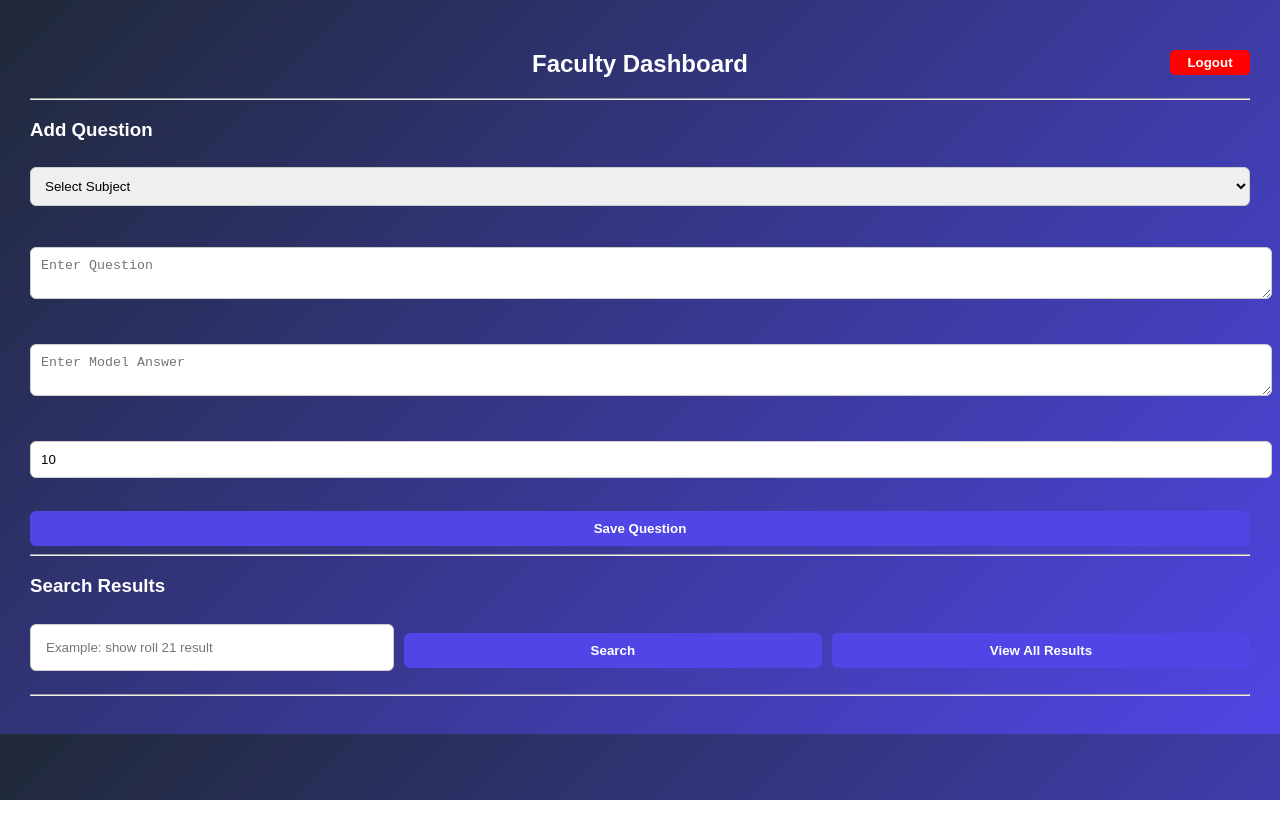
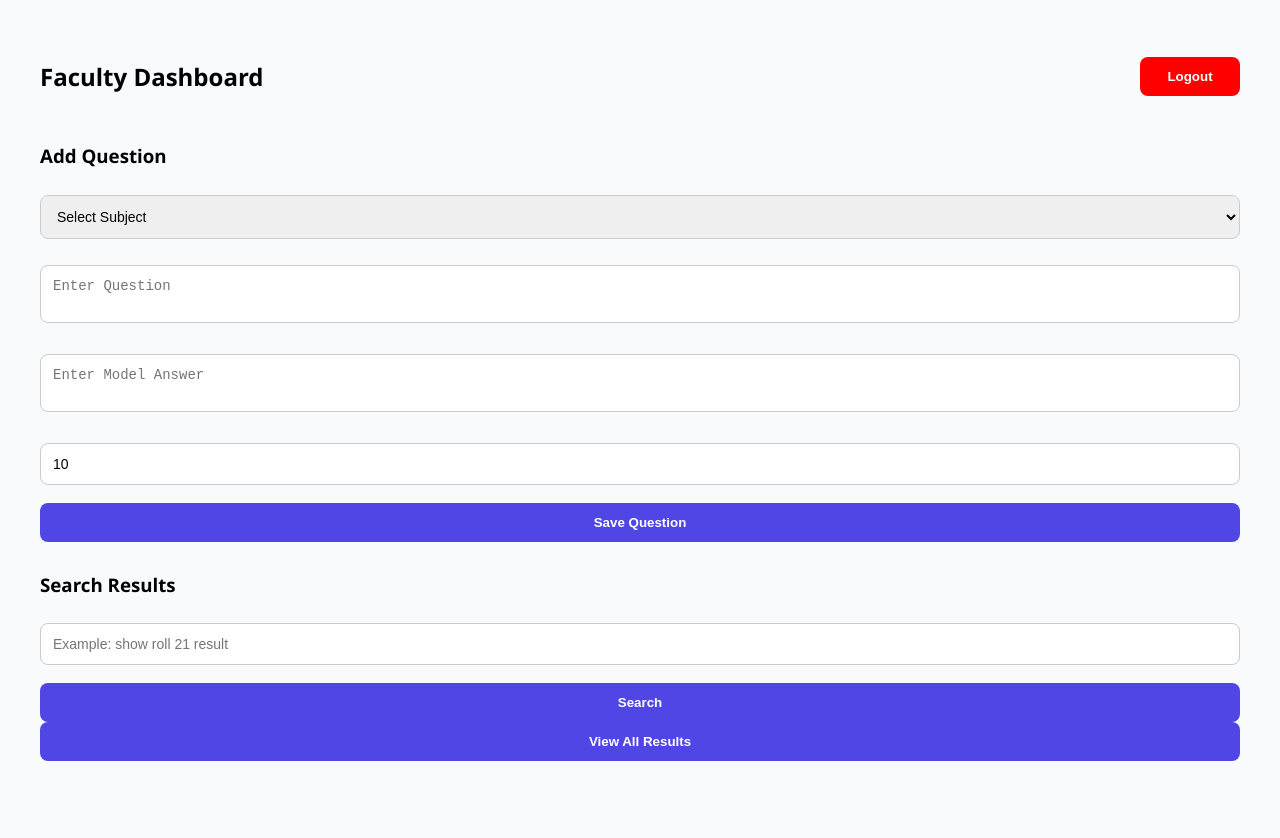
Before and after one commit to Nishika33/ai-answer-evaluator-frontend, a React (Create React App) app: page /faculty in a window 1280 px wide. Shown: the top 838 px of the page. Before the commit the page ends 800 px from the top, so only its background shows below. Built offline with nearby package versions, Linux system fonts and the light colour scheme.

Commit message:
Updated UI and deployment configs

```diff
--- a/src/FacultyPage.js
+++ b/src/FacultyPage.js
@@ -1,49 +1,47 @@
 import { useState } from "react";
 import axios from "axios";
 import { useNavigate } from "react-router-dom";
+import "./styles.css";
 
-export default function FacultyPage() {
+export default function FacultyPage(){
 
 const navigate = useNavigate();
 
-const [subject, setSubject] = useState("");
-const [question, setQuestion] = useState("");
-const [modelAnswer, setModelAnswer] = useState("");
-const [maxScore, setMaxScore] = useState(10);
+const [subject,setSubject] = useState("");
+const [question,setQuestion] = useState("");
+const [modelAnswer,setModelAnswer] = useState("");
+const [maxScore,setMaxScore] = useState(10);
 
-const [prompt, setPrompt] = useState("");
-const [results, setResults] = useState([]);
-const [showTable, setShowTable] = useState(false);
+const [prompt,setPrompt] = useState("");
+const [results,setResults] = useState([]);
+const [showTable,setShowTable] = useState(false);
 
 const logout = () => {
-localStorage.removeItem("username");
-localStorage.removeItem("role");
+
+localStorage.clear();
 navigate("/login");
+
 };
 
 const addQuestion = async () => {
 
-await axios.post("http://localhost:8080/api/question", {
-subject: subject,
-questionText: question,
-modelAnswer: modelAnswer,
-maxScore: maxScore
+await axios.post("https://ai-answer-evaluator-backend.onrender.com/api/question",{
+subject,
+questionText:question,
+modelAnswer,
+maxScore
 });
 
-alert("Question Added Successfully");
-
-setSubject("");
-setQuestion("");
-setModelAnswer("");
+alert("Question Added");
 
 };
 
 const searchResults = async () => {
 
 const res = await axios.post(
-"http://localhost:8080/api/results/prompt",
+"https://ai-answer-evaluator-backend.onrender.com/api/results/prompt",
 prompt,
-{ headers: { "Content-Type": "text/plain" } }
+{headers:{"Content-Type":"text/plain"}}
 );
 
 setResults(res.data);
@@ -53,7 +51,7 @@ setShowTable(true);
 
 const viewAllResults = async () => {
 
-const res = await axios.get("http://localhost:8080/api/results");
+const res = await axios.get("https://ai-answer-evaluator-backend.onrender.com/api/results");
 
 setResults(res.data);
 setShowTable(true);
@@ -62,107 +60,86 @@ setShowTable(true);
 
 return(
 
-<div style={{ padding:"30px" }}>
+<div className="dashboard">
 
-<div style={{
-position:"relative",
-textAlign:"center"
-}}>
+<div className="header">
 
 <h2>Faculty Dashboard</h2>
 
-<button
-onClick={logout}
-style={{
-position:"absolute",
-right:"0",
-top:"0",
-backgroundColor:"red",
-color:"white",
-border:"none",
-padding:"5px 10px",
-cursor:"pointer",
-borderRadius:"5px",
-fontWeight:"bold",
-width:"80px"
-}}
->
+<button className="logout" onClick={logout}>
 Logout
 </button>
 
 </div>
 
-<hr/>
+<div className="section">
 
 <h3>Add Question</h3>
 
-<select onChange={e => setSubject(e.target.value)}>
+<select onChange={e=>setSubject(e.target.value)}>
+
 <option>Select Subject</option>
 <option>Artificial Intelligence</option>
 <option>Machine Learning</option>
 <option>Data Science</option>
 <option>Python</option>
 <option>Information Retrieval System</option>
+
 </select>
-
-<br/><br/>
 
 <textarea
 placeholder="Enter Question"
-onChange={e => setQuestion(e.target.value)}
+onChange={e=>setQuestion(e.target.value)}
 />
-
-<br/><br/>
 
 <textarea
 placeholder="Enter Model Answer"
-onChange={e => setModelAnswer(e.target.value)}
+onChange={e=>setModelAnswer(e.target.value)}
 />
-
-<br/><br/>
 
 <input
 type="number"
 value={maxScore}
-onChange={e => setMaxScore(e.target.value)}
+onChange={e=>setMaxScore(e.target.value)}
 />
 
-<br/><br/>
+<button onClick={addQuestion}>
+Save Question
+</button>
 
-<button onClick={addQuestion}>Save Question</button>
+</div>
 
-<hr/>
+<div className="section">
 
 <h3>Search Results</h3>
 
-<div style={{ display:"flex", alignItems:"center", gap:"10px" }}>
-
 <input
-style={{ width:"1000px", padding:"15px" }}
 placeholder="Example: show roll 21 result"
-onChange={e => setPrompt(e.target.value)}
+onChange={e=>setPrompt(e.target.value)}
 />
 
-<button onClick={searchResults}>Search</button>
+<button onClick={searchResults}>
+Search
+</button>
 
-<button onClick={viewAllResults}>View All Results</button>
+<button onClick={viewAllResults}>
+View All Results
+</button>
 
 </div>
 
-<hr/>
-
 {showTable && (
 
-<table border="1" width="100%" style={{ marginTop:"20px" }}>
+<table className="table">
 
 <thead>
 
 <tr>
 <th>ID</th>
 <th>Subject</th>
-<th>Question ID</th>
-<th>Student Name</th>
-<th>Roll Number</th>
+<th>Question</th>
+<th>Student</th>
+<th>Roll</th>
 <th>Marks</th>
 <th>Similarity</th>
 <th>Feedback</th>
@@ -172,7 +149,8 @@ onChange={e => setPrompt(e.target.value)}
 
 <tbody>
 
-{results.map((r)=>(
+{results.map(r=>(
+
 <tr key={r.id}>
 
 <td>{r.id}</td>
@@ -185,6 +163,7 @@ onChange={e => setPrompt(e.target.value)}
 <td>{r.feedback}</td>
 
 </tr>
+
 ))}
 
 </tbody>
--- a/src/Home.js
+++ b/src/Home.js
@@ -1,16 +1,34 @@
 import { useNavigate } from "react-router-dom";
+import "./styles.css";
 
 function Home() {
-  const navigate = useNavigate();
 
-  return (
-    <div style={{ textAlign: "center", marginTop: "100px" }}>
-      <h1>AI Answer Evaluator</h1>
+const navigate = useNavigate();
 
-      <button onClick={() => navigate("/register")}>Register</button><br />
-      <button onClick={() => navigate("/login")}>Login</button>
-    </div>
-  );
+return (
+
+<div className="container">
+
+<div className="card">
+
+<h1 className="title">AI Answer Evaluator</h1>
+
+<button onClick={()=>navigate("/register")}>
+Register
+</button>
+
+<br/><br/>
+
+<button onClick={()=>navigate("/login")}>
+Login
+</button>
+
+</div>
+
+</div>
+
+);
+
 }
 
 export default Home;
--- a/src/LoginPage.js
+++ b/src/LoginPage.js
@@ -1,6 +1,7 @@
 import { useState } from "react";
 import axios from "axios";
-import { useNavigate, Link } from "react-router-dom";
+import { useNavigate } from "react-router-dom";
+import "./styles.css";
 
 export default function LoginPage(){
 
@@ -13,7 +14,7 @@ const navigate=useNavigate();
 
 const login=()=>{
 
-axios.post("http://localhost:8080/api/auth/login",user)
+axios.post("https://ai-answer-evaluator-backend.onrender.com/api/auth/login",user)
 
 .then(res=>{
 
@@ -35,34 +36,25 @@ navigate("/faculty");
 
 return(
 
-<div className="min-h-screen flex items-center justify-center bg-gradient-to-r from-blue-600 to-indigo-700">
+<div className="container">
 
-<div className="bg-white/20 backdrop-blur-lg p-10 rounded-2xl shadow-xl w-96">
+<div className="card">
 
-<h2 className="text-3xl font-bold text-white text-center mb-6">
-Login
-</h2>
+<h2 className="title">Login</h2>
 
 <input
-className="w-full p-3 mb-4 rounded-lg bg-white/80"
 placeholder="Username"
 onChange={e=>setUser({...user,username:e.target.value})}
 />
 
 <input
 type="password"
-className="w-full p-3 mb-6 rounded-lg bg-white/80"
 placeholder="Password"
 onChange={e=>setUser({...user,password:e.target.value})}
 />
 
-<button
-className="w-full bg-blue-600 text-white p-3 rounded-lg hover:bg-blue-700 transition"
-onClick={login}
->
-
+<button onClick={login}>
 Login
-
 </button>
 
 </div>
--- a/src/RegisterPage.js
+++ b/src/RegisterPage.js
@@ -1,6 +1,7 @@
 import { useState } from "react";
 import axios from "axios";
 import { useNavigate } from "react-router-dom";
+import "./styles.css";
 
 export default function RegisterPage(){
 
@@ -17,7 +18,7 @@ const register=async()=>{
 
 try{
 
-await axios.post("http://localhost:8080/api/auth/register",user);
+await axios.post("https://ai-answer-evaluator-backend.onrender.com/api/auth/register",user);
 
 alert("Registration Successful");
 
@@ -33,29 +34,24 @@ alert("Registration Failed");
 
 return(
 
-<div className="min-h-screen flex items-center justify-center bg-gradient-to-r from-indigo-600 to-purple-700">
+<div className="container">
 
-<div className="bg-white/20 backdrop-blur-lg p-10 rounded-2xl shadow-xl w-96">
+<div className="card">
 
-<h2 className="text-3xl font-bold text-white text-center mb-6">
-Create Account
-</h2>
+<h2 className="title">Create Account</h2>
 
 <input
-className="w-full p-3 mb-4 rounded-lg bg-white/80"
 placeholder="Username"
 onChange={e=>setUser({...user,username:e.target.value})}
 />
 
 <input
 type="password"
-className="w-full p-3 mb-4 rounded-lg bg-white/80"
 placeholder="Password"
 onChange={e=>setUser({...user,password:e.target.value})}
 />
 
 <select
-className="w-full p-3 mb-4 rounded-lg bg-white/80"
 onChange={e=>setUser({...user,role:e.target.value})}
 >
 
@@ -68,20 +64,14 @@ onChange={e=>setUser({...user,role:e.target.value})}
 {user.role==="STUDENT" && (
 
 <input
-className="w-full p-3 mb-4 rounded-lg bg-white/80"
 placeholder="Roll Number"
 onChange={e=>setUser({...user,rollNumber:e.target.value})}
 />
 
 )}
 
-<button
-className="w-full bg-indigo-600 text-white p-3 rounded-lg hover:bg-indigo-700 transition"
-onClick={register}
->
-
+<button onClick={register}>
 Register
-
 </button>
 
 </div>
--- a/src/StudentPage.js
+++ b/src/StudentPage.js
@@ -1,6 +1,7 @@
 import { useState } from "react";
 import { useNavigate } from "react-router-dom";
 import axios from "axios";
+import "./styles.css";
 
 export default function StudentPage(){
 
@@ -15,96 +16,59 @@ const navigate = useNavigate();
 const username = localStorage.getItem("username");
 const rollNumber = localStorage.getItem("rollNumber");
 
+const logout = () => {
 
-const logout = () => {
-localStorage.removeItem("username");
-localStorage.removeItem("role");
-localStorage.removeItem("rollNumber");
+localStorage.clear();
 navigate("/login");
+
 };
-
 
 const loadQuestions = async (sub) => {
 
 setSubject(sub);
 
-try{
-
-const res = await axios.get(`http://localhost:8080/api/questions/${sub}`);
+const res = await axios.get(`https://ai-answer-evaluator-backend.onrender.com/api/questions/${sub}`);
 
 setQuestions(res.data);
 
-}catch(error){
-console.log(error);
-}
-
 };
-
 
 const submitAnswer = async () => {
 
-try{
+const res = await axios.post(
 
-const res = await axios.post(
-`http://localhost:8080/api/submit/${questionId}`,
+`https://ai-answer-evaluator-backend.onrender.com/api/submit/${questionId}`,
+
 {
 studentUsername: username,
 rollNumber: rollNumber,
 studentAnswer: studentAnswer,
 subject: subject
 }
+
 );
 
 setResult(res.data);
 
-}catch(error){
-
-alert("Error submitting answer");
-console.log(error);
-
-}
-
 };
-
 
 return(
 
-<div style={{ padding:"30px" }}>
+<div className="dashboard">
 
-<div style={{
-position:"relative",
-textAlign:"center"
-}}>
+<div className="header">
 
 <h2>Student Dashboard</h2>
 
-<button
-onClick={logout}
-style={{
-position:"absolute",
-right:"0",
-top:"0",
-backgroundColor:"red",
-color:"white",
-border:"none",
-padding:"5px 10px",
-cursor:"pointer",
-borderRadius:"5px",
-fontWeight:"bold",
-width:"80px"
-}}
->
+<button className="logout" onClick={logout}>
 Logout
 </button>
 
 </div>
 
-
 <h4>Welcome {username}</h4>
 
-<br/>
-
-{/* SUBJECT DROPDOWN */}
+<div className="section">
 
 <select onChange={e=>loadQuestions(e.target.value)}>
 
@@ -117,53 +81,44 @@ Logout
 
 </select>
 
-<br/><br/>
+</div>
 
-
-{/* QUESTION DROPDOWN */}
-
-{questions.length > 0 && (
+{questions.length>0 &&(
 
 <select onChange={e=>setQuestionId(e.target.value)}>
 
 <option>Select Question</option>
 
-{questions.map((q)=>(
+{questions.map(q=>(
+
 <option key={q.id} value={q.id}>
 {q.questionText}
 </option>
+
 ))}
 
 </select>
 
 )}
 
-<br/><br/>
-
 <textarea
+rows="6"
 placeholder="Write Your Answer"
-rows="6"
-cols="50"
 onChange={e=>setStudentAnswer(e.target.value)}
 />
 
-<br/><br/>
-
-
-<button onClick={submitAnswer}>Submit Answer</button>
-
-
-<hr/>
-
+<button onClick={submitAnswer}>
+Submit Answer
+</button>
 
 {result && (
 
-<div>
+<div className="section">
 
 <h3>Evaluation Result</h3>
 
 <p><b>Marks:</b> {result.predictedMarks}</p>
-<p><b>Similarity Score:</b> {result.similarityScore}</p>
+<p><b>Similarity:</b> {result.similarityScore}</p>
 <p><b>Feedback:</b> {result.feedback}</p>
 
 </div>
--- a/src/styles.css
+++ b/src/styles.css
@@ -1,76 +1,111 @@
 body{
-font-family: Arial, Helvetica, sans-serif;
-background: linear-gradient(135deg,#1f2937,#4f46e5);
+font-family: 'Segoe UI', Tahoma, Geneva, Verdana, sans-serif;
+background: linear-gradient(135deg,#1e293b,#4f46e5);
 margin:0;
 padding:0;
 color:white;
 }
 
+/* center container */
 .container{
 display:flex;
 justify-content:center;
 align-items:center;
-height:100vh;
+min-height:100vh;
+padding:20px;
 }
 
+/* card */
 .card{
 background:white;
 color:black;
-padding:30px;
+padding:35px;
 border-radius:12px;
-width:350px;
-box-shadow:0px 10px 25px rgba(0,0,0,0.3);
+width:420px;
+box-shadow:0px 10px 30px rgba(0,0,0,0.3);
 }
 
+/* headings */
+.title{
+text-align:center;
+margin-bottom:25px;
+}
+
+/* form inputs */
 input,select,textarea{
 width:100%;
-padding:10px;
+padding:12px;
 margin-top:8px;
-margin-bottom:15px;
-border-radius:6px;
+margin-bottom:18px;
+border-radius:8px;
 border:1px solid #ccc;
+font-size:14px;
+box-sizing:border-box;
 }
 
+textarea{
+resize:none;
+}
+
+/* buttons */
 button{
 width:100%;
-padding:10px;
+padding:12px;
 border:none;
-border-radius:6px;
+border-radius:8px;
 background:#4f46e5;
 color:white;
 font-weight:bold;
 cursor:pointer;
+transition:0.3s;
 }
 
 button:hover{
 background:#4338ca;
 }
 
-.table{
-width:100%;
-border-collapse:collapse;
-margin-top:20px;
+/* dashboard layout */
+.dashboard{
+padding:40px;
+background:#f8fafc;
+min-height:100vh;
+color:black;
 }
 
-.table th{
-background:#4f46e5;
-color:white;
-padding:10px;
-}
-
-.table td{
-padding:8px;
-border-bottom:1px solid #ddd;
-text-align:center;
-}
-
-.dashboard{
-padding:40px;
-}
-
+/* header */
 .header{
 display:flex;
 justify-content:space-between;
 align-items:center;
 margin-bottom:30px;
 }
+
+/* logout button */
+.logout{
+background:red;
+width:100px;
+}
+
+/* table */
+.table{
+width:100%;
+border-collapse:collapse;
+margin-top:30px;
+background:white;
+}
+
+.table th{
+background:#4f46e5;
+color:white;
+padding:12px;
+}
+
+.table td{
+padding:10px;
+border-bottom:1px solid #ddd;
+text-align:center;
+}
+
+.section{
+margin-top:30px;
+}
```
